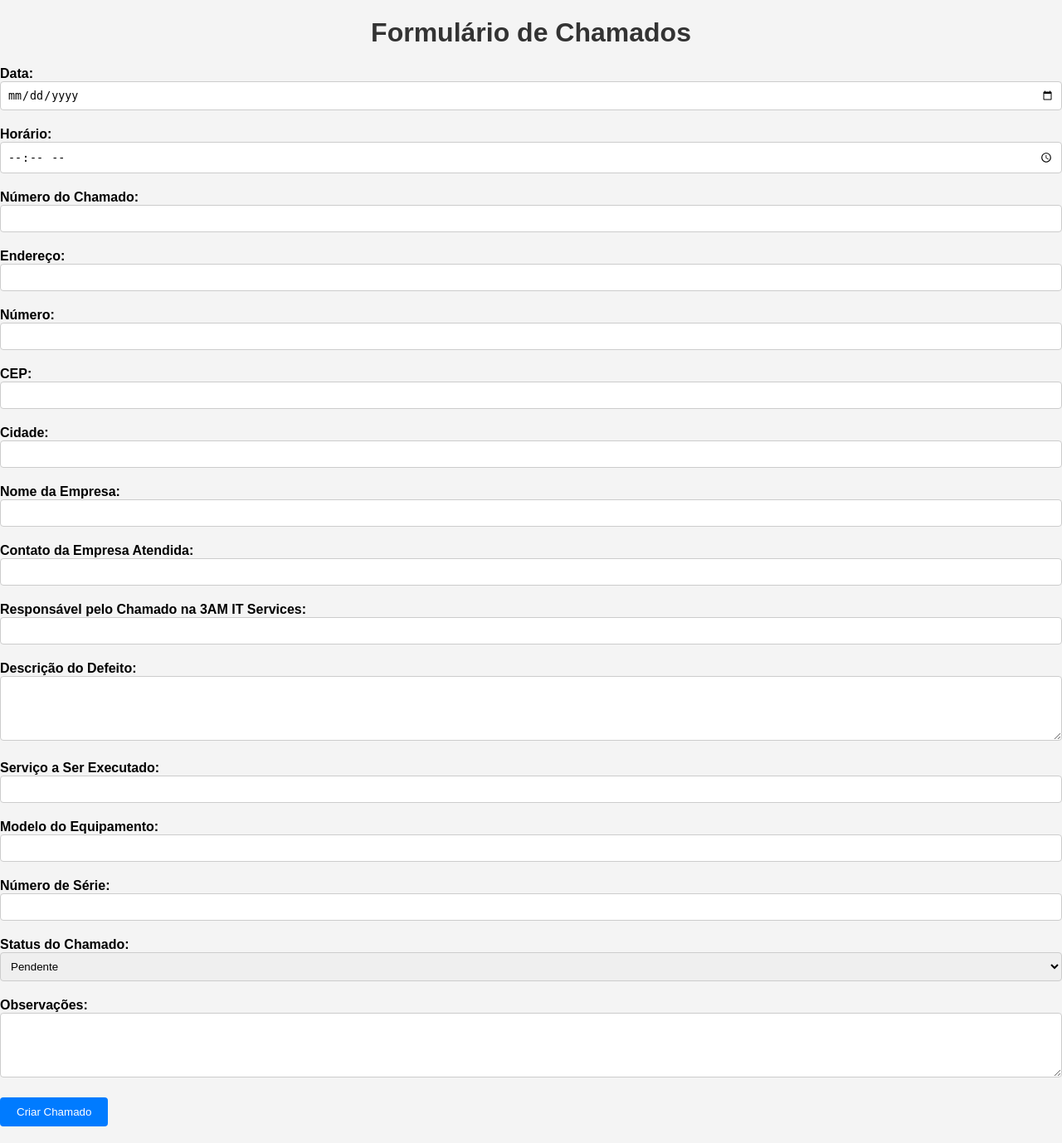
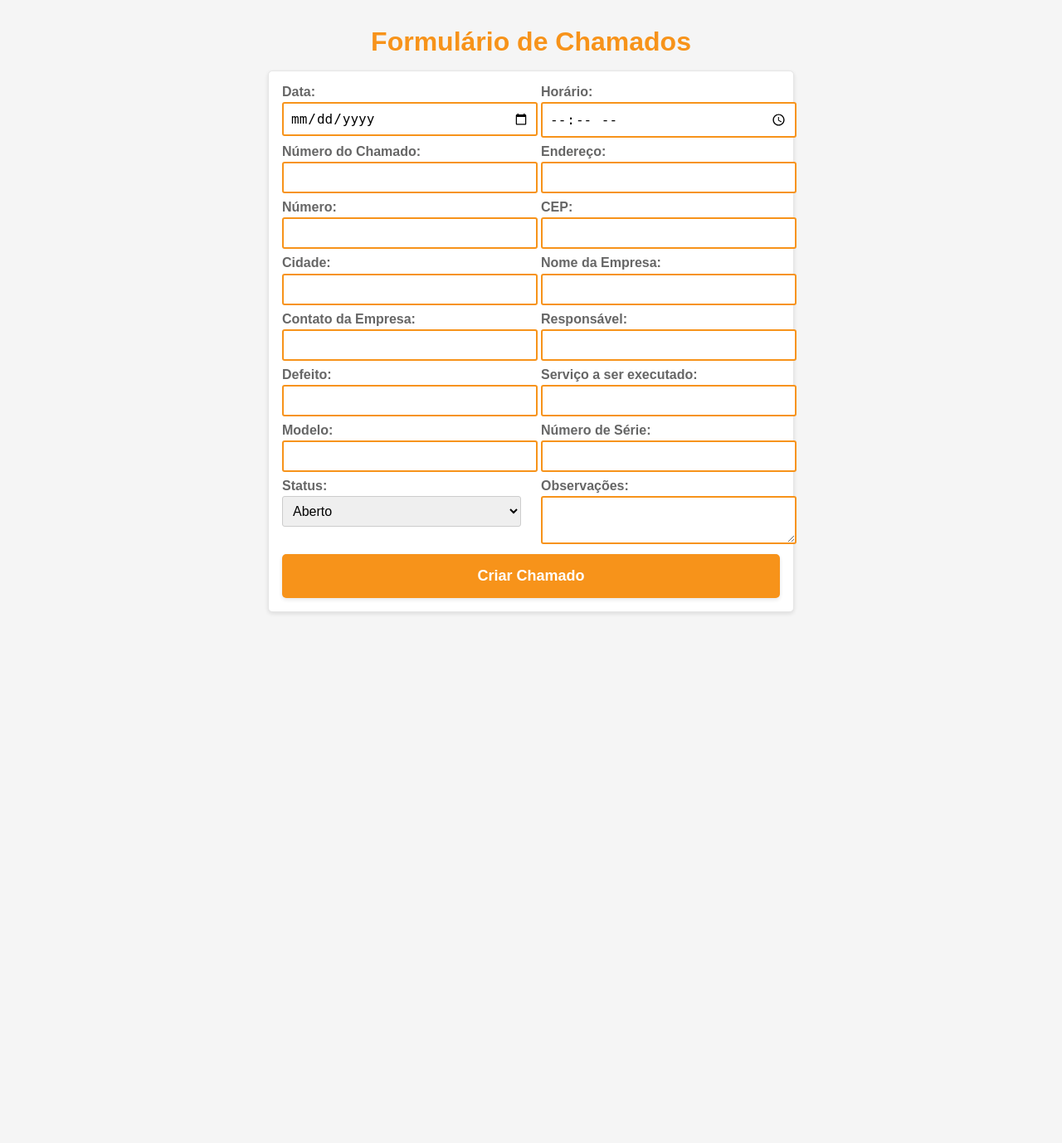
Before and after one commit to mgabrielsr/gerador-de-chamados, a Flask app: page / in a window 1280 px wide. Shown: the whole page at 83% size. After the commit the page ends 740 px from the top, so only its background shows below. Run offline with Flask 3, Linux system fonts and the light colour scheme.

Commit message:
Feitas alterações gerais nos códigos

```diff
--- a/app.py
+++ b/app.py
@@ -1,7 +1,11 @@
 from flask import Flask, render_template, request, redirect, url_for
 import pandas as pd
+import logging
 
 app = Flask(__name__)
+
+# Configurar o log
+logging.basicConfig(level=logging.DEBUG)
 
 @app.route('/')
 def index():
@@ -19,13 +23,32 @@ def criar_chamado():
         cidade = request.form['cidade']
         nome_empresa = request.form['nome_empresa']
         contato_empresa = request.form['contato_empresa']
-        responsavel_3am = request.form['responsavel_3am']
+        responsavel = request.form['responsavel']
         defeito = request.form['defeito']
         servico = request.form['servico']
         modelo = request.form['modelo']
         numero_serie = request.form['numero_serie']
         status = request.form['status']
         observacoes = request.form.get('observacoes', '')  # Campo opcional
+
+        # Log dos dados recebidos
+        logging.debug(f"Data: {data}")
+        logging.debug(f"Horário: {horario}")
+        logging.debug(f"Número do Chamado: {numero_chamado}")
+        logging.debug(f"Endereço: {endereco}")
+        logging.debug(f"Número: {numero}")
+        logging.debug(f"CEP: {cep}")
+        logging.debug(f"Cidade: {cidade}")
+        logging.debug(f"Nome da Empresa: {nome_empresa}")
+        logging.debug(f"Contato da Empresa: {contato_empresa}")
+        logging.debug(f"Responsável: {responsavel}")
+        logging.debug(f"Defeito: {defeito}")
+        logging.debug(f"Serviço: {servico}")
+        logging.debug(f"Modelo: {modelo}")
+        logging.debug(f"Número de Série: {numero_serie}")
+        logging.debug(f"Status: {status}")
+        logging.debug(f"Observações: {observacoes}")
+
     except KeyError as e:
         return f"Missing form field: {e}", 400
 
@@ -36,7 +59,7 @@ def criar_chamado():
     except FileNotFoundError:
         df = pd.DataFrame(columns=[
             'data', 'horario', 'numero_chamado', 'endereco', 'numero', 'cep', 'cidade',
-            'nome_empresa', 'contato_empresa', 'responsavel_3am', 'defeito', 'servico',
+            'nome_empresa', 'contato_empresa', 'responsavel', 'defeito', 'servico',
             'modelo', 'numero_serie', 'status', 'observacoes'
         ])
 
@@ -51,7 +74,7 @@ def criar_chamado():
         'cidade': cidade,
         'nome_empresa': nome_empresa,
         'contato_empresa': contato_empresa,
-        'responsavel_3am': responsavel_3am,
+        'responsavel': responsavel,
         'defeito': defeito,
         'servico': servico,
         'modelo': modelo,
--- a/static/css/styles_form_chamado.css
+++ b/static/css/styles_form_chamado.css
@@ -1,55 +1,82 @@
-/* Estilos gerais para o formulário */
 body {
-    font-family: Arial, sans-serif;
-    background-color: #f4f4f4;
-    margin: 0;
-    padding: 0;
-}
-
-.container {
-    max-width: 800px;
-    margin: 20px auto;
-    background-color: #fff;
-    padding: 20px;
-    border-radius: 5px;
-    box-shadow: 0 0 10px rgba(0, 0, 0, 0.1);
+    font-family: sans-serif;
+    margin: 2rem;
+    background-color: #f5f5f5;
 }
 
 h1 {
     text-align: center;
-    color: #333;
+    margin-bottom: 1rem;
+    color: #f7931a;
+}
+
+form {
+    display: flex;
+    flex-wrap: wrap;
+    justify-content: space-between;
+    width: 100%;
+    max-width: 600px;
+    margin: 0 auto;
+    background-color: #fff;
+    border: 1px solid #e6e6e6;
+    border-radius: 5px;
+    padding: 1rem;
+    box-shadow: 0 2px 5px rgba(0, 0, 0, 0.1);
 }
 
 .form-group {
-    margin-bottom: 20px;
+    margin-bottom: 0.5rem;
+    width: 48%;
 }
 
 label {
     display: block;
+    margin-bottom: 0.2rem;
     font-weight: bold;
+    color: #666;
 }
 
 input[type="text"],
 input[type="date"],
 input[type="time"],
-select,
-textarea {
+textarea,
+select {
     width: 100%;
-    padding: 8px;
+    padding: 0.5rem;
     border: 1px solid #ccc;
-    border-radius: 4px;
-    box-sizing: border-box;
+    border-radius: 3px;
+    font-size: 16px;
 }
 
-input[type="submit"] {
-    background-color: #007bff;
-    color: #fff;
-    border: none;
-    padding: 10px 20px;
-    cursor: pointer;
-    border-radius: 4px;
+textarea {
+    resize: vertical;
 }
 
-input[type="submit"]:hover {
-    background-color: #0056b3;
+button[type="submit"] {
+    width: 100%;
+    background-color: #f7931a;
+    color: white;
+    padding: 1rem;
+    border: none;
+    border-radius: 5px;
+    font-size: 18px;
+    font-weight: bold;
+    cursor: pointer;
+    transition: transform 0.2s ease-in-out, background-color 0.2s ease-in-out;
+    box-shadow: 0 2px 5px rgba(0, 0, 0, 0.1);
 }
+
+button[type="submit"]:hover {
+    transform: scale(1.05);
+    background-color: #ff7900;
+}
+
+input[type="text"],
+input[type="date"],
+input[type="time"],
+textarea,
+select:focus {
+    outline: none;
+    border: 2px solid #f7931a;
+    box-shadow: 0 0 5px rgba(#f7931a, 0.5);
+}
--- a/templates/form_chamado.html
+++ b/templates/form_chamado.html
@@ -9,22 +9,18 @@
 <body>
     <h1>Formulário de Chamados</h1>
     <form action="{{ url_for('criar_chamado') }}" method="post">
-        <!-- Campo de Data -->
         <div class="form-group">
             <label for="data">Data:</label>
             <input type="date" id="data" name="data" required>
         </div>
-        <!-- Campo de Horário -->
         <div class="form-group">
             <label for="horario">Horário:</label>
             <input type="time" id="horario" name="horario" required>
         </div>
-        <!-- Campo de Número do Chamado -->
         <div class="form-group">
             <label for="numero_chamado">Número do Chamado:</label>
             <input type="text" id="numero_chamado" name="numero_chamado" required>
         </div>
-        <!-- Campos de Endereço -->
         <div class="form-group">
             <label for="endereco">Endereço:</label>
             <input type="text" id="endereco" name="endereco" required>
@@ -41,31 +37,28 @@
             <label for="cidade">Cidade:</label>
             <input type="text" id="cidade" name="cidade" required>
         </div>
-        <!-- Campo de Nome da Empresa -->
         <div class="form-group">
             <label for="nome_empresa">Nome da Empresa:</label>
             <input type="text" id="nome_empresa" name="nome_empresa" required>
         </div>
-        <!-- Campo de Contato ou Telefone da Empresa Atendida -->
         <div class="form-group">
-            <label for="contato_empresa">Contato da Empresa Atendida:</label>
+            <label for="contato_empresa">Contato da Empresa:</label>
             <input type="text" id="contato_empresa" name="contato_empresa" required>
         </div>
         <div class="form-group">
-            <label for="responsavel_3am">Responsável pelo Chamado na 3AM IT Services:</label>
-            <input type="text" id="responsavel_3am" name="responsavel_3am" required>
-        </div>
-        <!-- Campos restantes -->
-        <div class="form-group">
-            <label for="defeito">Descrição do Defeito:</label>
-            <textarea id="defeito" name="defeito" rows="4" required></textarea>
+            <label for="responsavel">Responsável:</label>
+            <input type="text" id="responsavel" name="responsavel" required>
         </div>
         <div class="form-group">
-            <label for="servico">Serviço a Ser Executado:</label>
+            <label for="defeito">Defeito:</label>
+            <input type="text" id="defeito" name="defeito" required>
+        </div>
+        <div class="form-group">
+            <label for="servico">Serviço a ser executado:</label>
             <input type="text" id="servico" name="servico" required>
         </div>
         <div class="form-group">
-            <label for="modelo">Modelo do Equipamento:</label>
+            <label for="modelo">Modelo:</label>
             <input type="text" id="modelo" name="modelo" required>
         </div>
         <div class="form-group">
@@ -73,20 +66,18 @@
             <input type="text" id="numero_serie" name="numero_serie" required>
         </div>
         <div class="form-group">
-            <label for="status">Status do Chamado:</label>
+            <label for="status">Status:</label>
             <select id="status" name="status" required>
-                <option value="Pendente">Pendente</option>
-                <option value="Em Andamento">Em Andamento</option>
-                <option value="Concluído">Concluído</option>
+                <option value="Aberto">Aberto</option>
+                <option value="Em andamento">Em andamento</option>
+                <option value="Fechado">Fechado</option>
             </select>
         </div>
         <div class="form-group">
             <label for="observacoes">Observações:</label>
-            <textarea id="observacoes" name="observacoes" rows="4"></textarea>
+            <textarea id="observacoes" name="observacoes"></textarea>
         </div>
-        <div class="form-group">
-            <input type="submit" value="Criar Chamado">
-        </div>
+        <button type="submit">Criar Chamado</button>
     </form>
 </body>
 </html>
```
